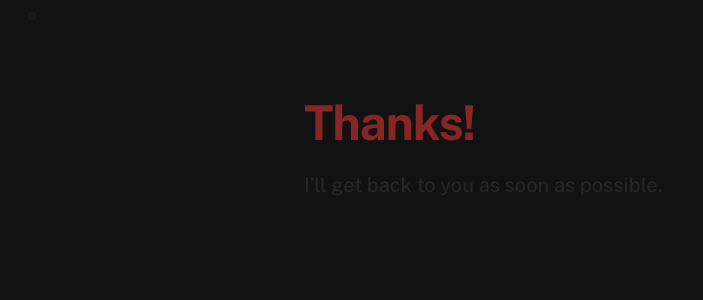
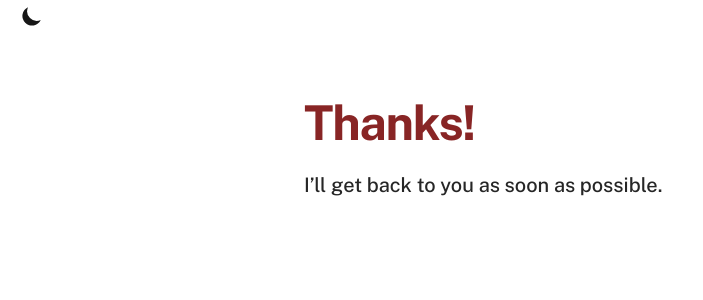
Before and after one commit to timfee/meet, a Next.js app: page /confirmation in a window 1280 px wide. Shown: the top 300 px of the page, without its empty margins (0-703 px from the left). Built offline with nearby package versions, Linux system fonts and the light colour scheme.

Commit message:
feat: Add ThemeSwitch to _app.tsx

```diff
--- a/pages/_app.tsx
+++ b/pages/_app.tsx
@@ -13,11 +13,12 @@ const public_sans = Public_Sans({
   display: "swap",
 })
 
-const theme: string = "dark"
+const theme = "system"
 
 export default function App({ Component, pageProps }: AppProps) {
   return (
     <>
+      <ThemeProvider attribute="class" defaultTheme={theme}>
       <Head>
         <title>{`Meet with ${
           process.env.NEXT_PUBLIC_OWNER_NAME ?? "me"
@@ -40,7 +41,7 @@ export default function App({ Component, pageProps }: AppProps) {
           font-family: ${public_sans.style.fontFamily};
         }
       `}</style>
-      <ThemeProvider defaultTheme={theme}>
+
         <ThemeSwitch />
         <Component {...pageProps} />
       </ThemeProvider>
```
